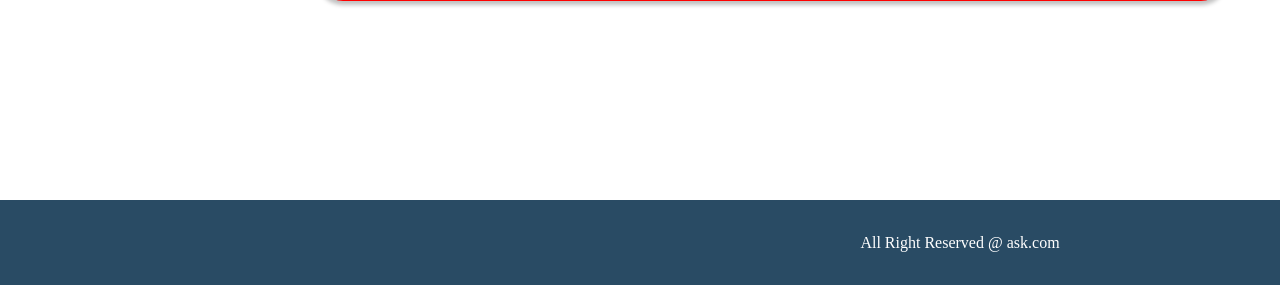
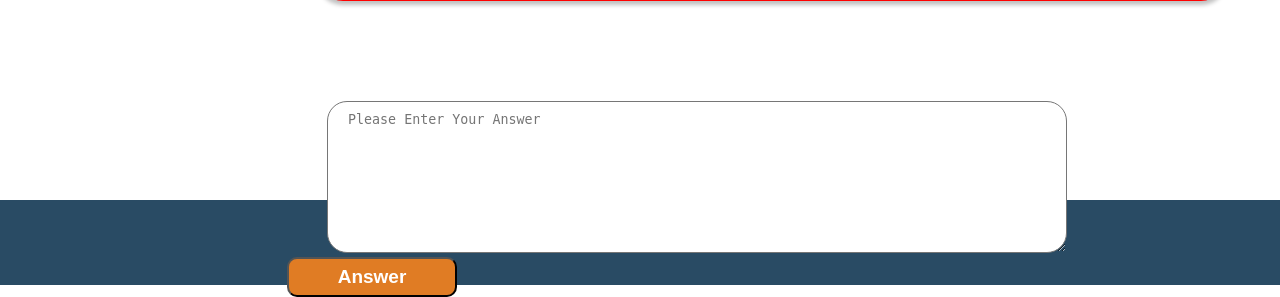
Before and after one commit to mahfuj-mahtab/QNA-Website-in-Django, a Django app: page /answer/ in a window 1280 px wide; the page is wider, and only the part inside the window is pictured. Shown: the part 1685-1982 px from the top of that part. Run offline with Django 3.2, Linux system fonts and the light colour scheme; some libraries are stand-ins or nearby versions.

Commit message:
working on answer form html

```diff
--- a/qna/home/static/style/style.css
+++ b/qna/home/static/style/style.css
@@ -481,3 +481,37 @@ margin-left: 45px;
 .material-symbols-outlined{
     margin-right: 10px;
 }
+
+.answerformsection{
+    margin-top: 100px;
+    width: 100%;
+
+}
+.answerformsection textarea{
+    margin-left: 50px;
+    border-radius: 20px;
+
+}
+textarea::placeholder{
+    padding-top: 10px;
+    padding-left: 20px;
+}
+.answer-btn{
+    color: white;
+    text-decoration: none;
+    font-size: 19px;
+    width: 170px;
+    height: 40px;
+    /* line-height: 40px; */
+    /* border: 1px solid red; */
+    display: block;
+    /* float: left; */
+    /* margin-left: 90px; */
+    /* position: relative; */
+    /* margin-top: 25px; */
+    margin-left: 10px;
+    text-align: center;
+    font-weight: bold;
+    background: #E07C24;
+    border-radius: 10px;
+}
--- a/qna/home/templates/answer.html
+++ b/qna/home/templates/answer.html
@@ -86,6 +86,13 @@
 
                 </div>
 
+                <div class="answerformsection">
+                    <form action="" method="post">
+                        <textarea name="" id="" cols="90" rows="10" placeholder="Please Enter Your Answer"></textarea>
+                        <input class="answer-btn" type="submit" value="Answer">
+                    </form>
+                </div>
+
             </div>
             <div class="right_main_container">
 
```
